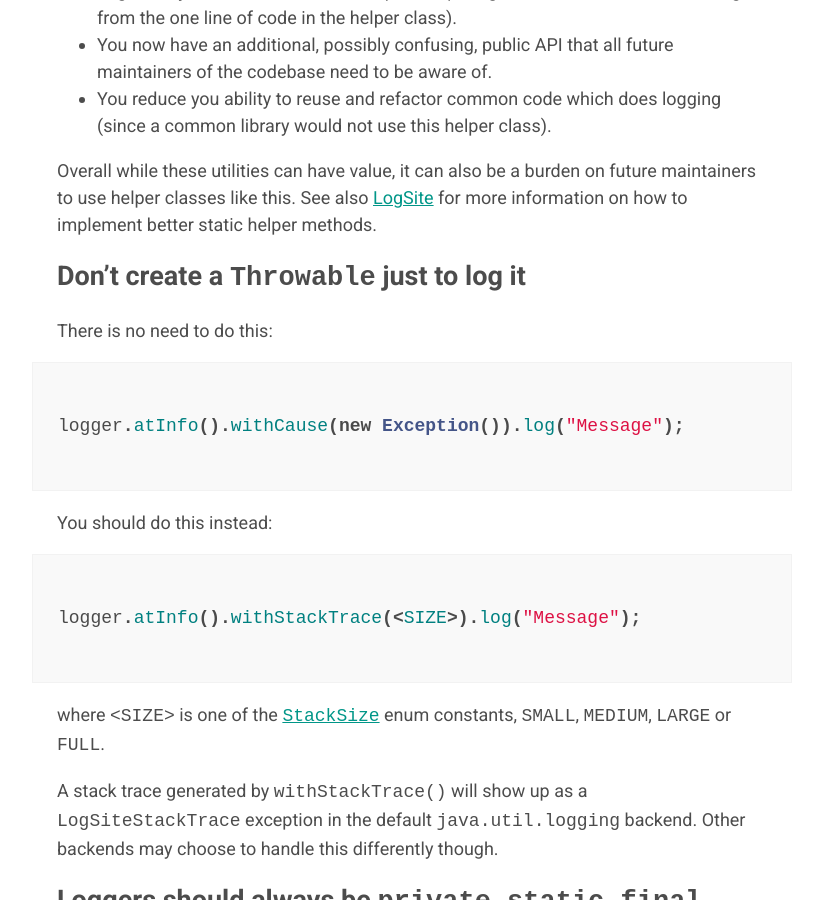
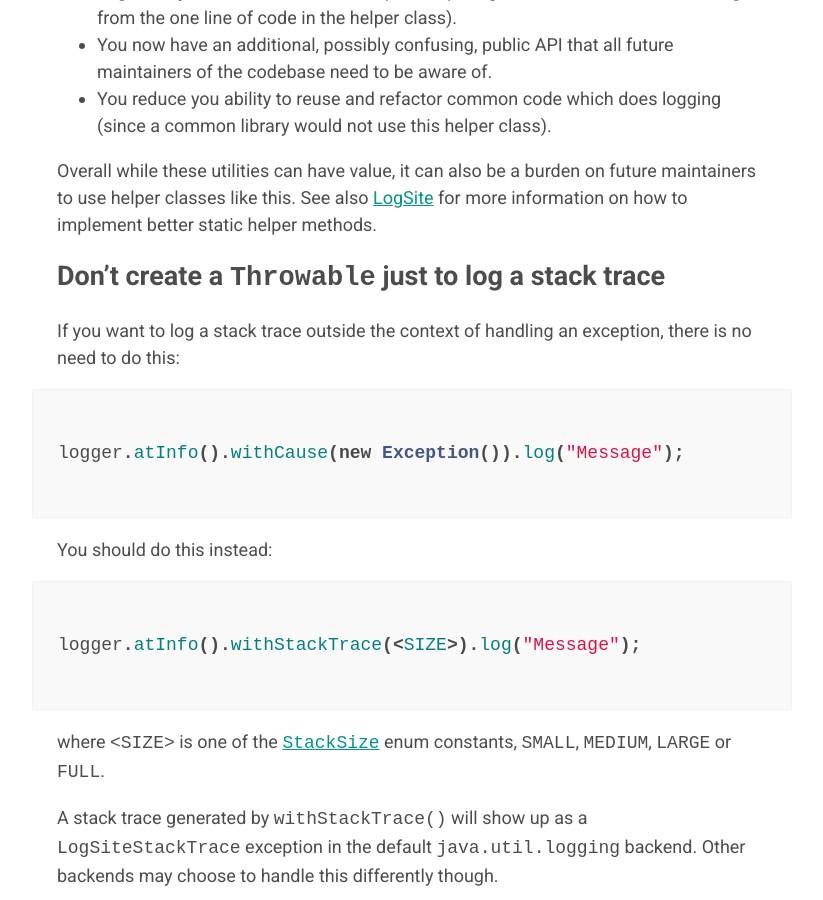
Before and after one commit to google/flogger, a Jekyll site: the page built from best_practice.md, in a window 1280 px wide and 900 px high, scrolled down 5286 px. Shown: the whole window, without its empty margins (228-1051 px from the left). Built offline with Jekyll 4.4.1, drawn with Linux system fonts in a browser that asks for light colours; our own code applies the rules of GitHub Pages for plain Markdown files.

Commit message:
Internal change
RELNOTES=n/a
PiperOrigin-RevId: 427846274

````diff
--- a/best_practice.md
+++ b/best_practice.md
@@ -191,9 +191,10 @@ Overall while these utilities can have value, it can also be a burden on future
 maintainers to use helper classes like this. See also [LogSite](#log-site) for
 more information on how to implement better static helper methods.
 
-## Don't create a `Throwable` just to log it {#stack-trace}
+## Don't create a `Throwable` just to log a stack trace {#stack-trace}
 
-There is no need to do this:
+If you want to log a stack trace outside the context of handling an exception,
+there is no need to do this:
 
 ```java
 logger.atInfo().withCause(new Exception()).log("Message");
````
